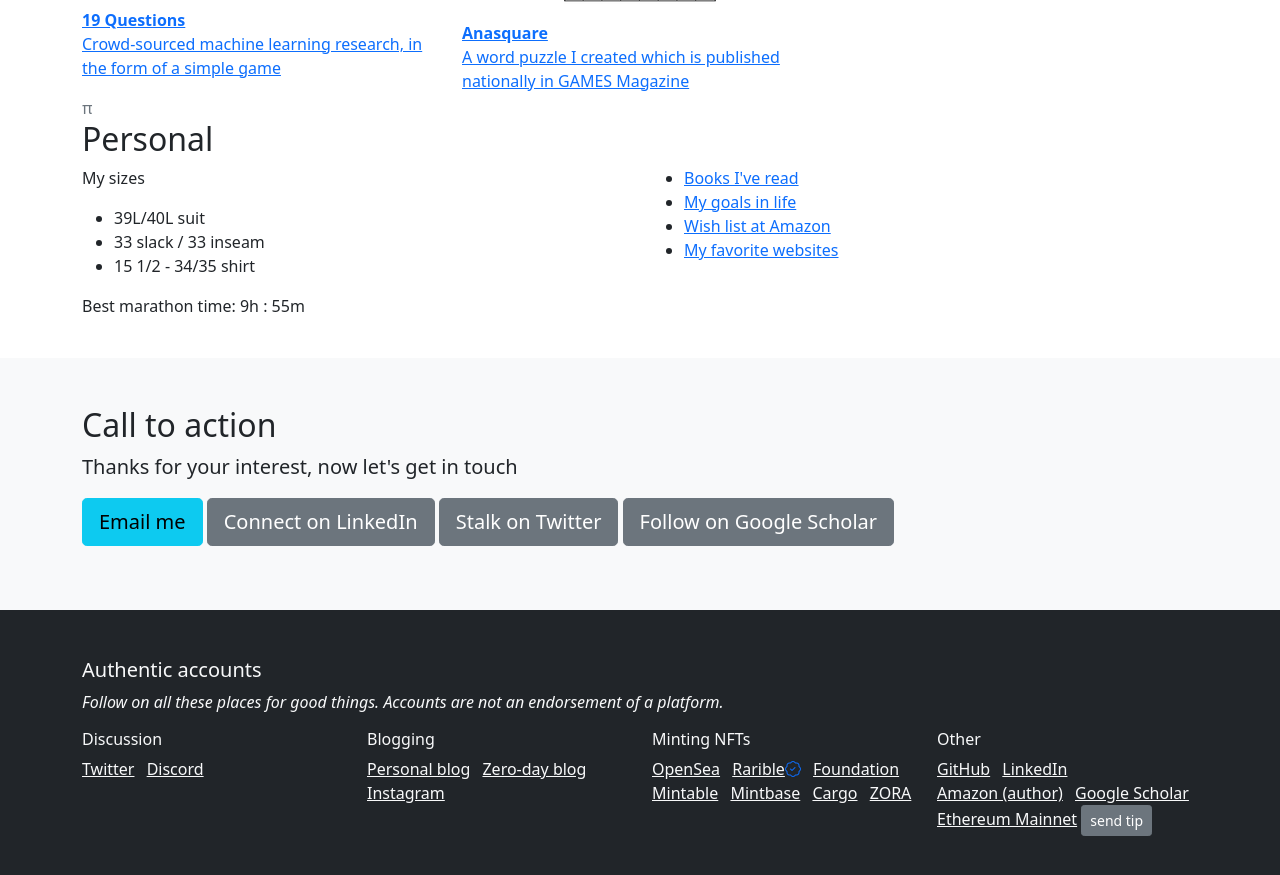
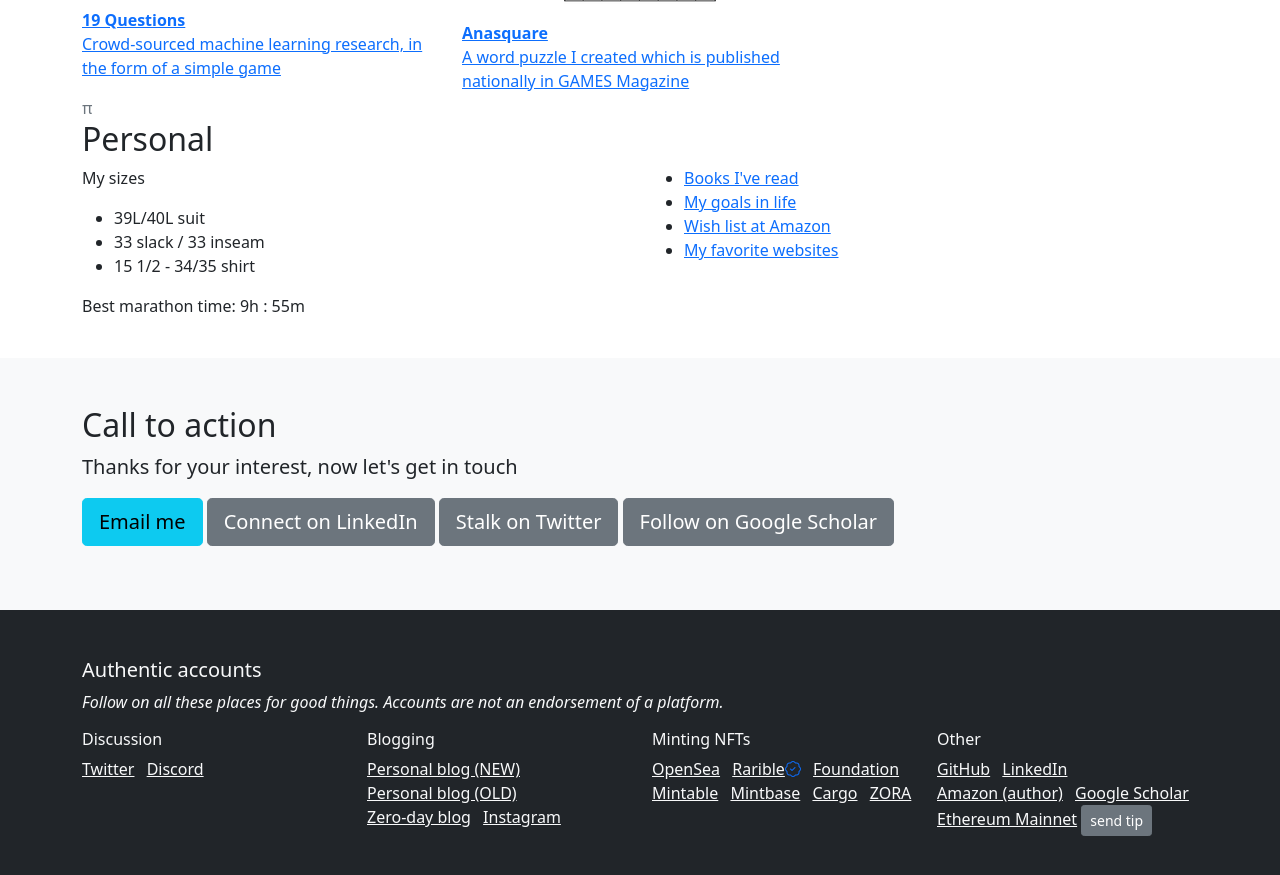
Before and after one commit to fulldecent/phor.net, a Jekyll site: the page built from index.html, in a window 1280 px wide and 900 px high, scrolled down 4478 px. Shown: the top 875 px of the window. Built offline with Jekyll 4.4.1, drawn with Linux system fonts in a browser that asks for light colours; nearby versions of some CDN libraries; comment, search, counter and statistics services are not loaded.

Commit message:
new blog

```diff
--- a/index.html
+++ b/index.html
@@ -678,7 +678,8 @@
         <div class="col-md">
           <h6>Blogging</h6>
           <ul class="list-inline float-start">
-            <li class="list-inline-item"><a class="link-light" target="_blank" href="https://fulldecent.blogspot.com">Personal blog</a></li>
+            <li class="list-inline-item"><a class="link-light" target="_blank" href="https://blor.phor.net">Personal blog (NEW)</a></li>
+            <li class="list-inline-item"><a class="link-light" target="_blank" href="https://fulldecent.blogspot.com">Personal blog (OLD)</a></li>
             <li class="list-inline-item"><a class="link-light" target="_blank" href="https://privacylog.blogspot.com">Zero-day blog</a></li>
             <li class="list-inline-item"><a class="link-light" target="_blank" href="https://www.instagram.com/wmedesign/">Instagram</a></li>
           </ul>
```
